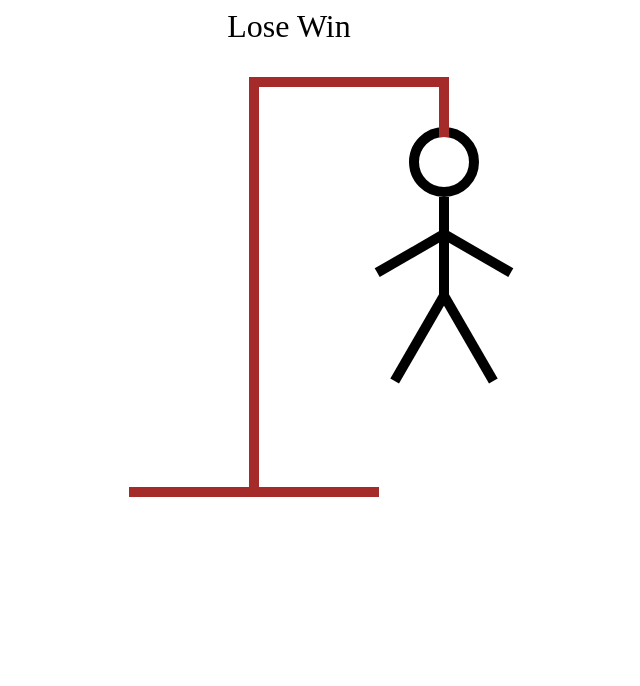
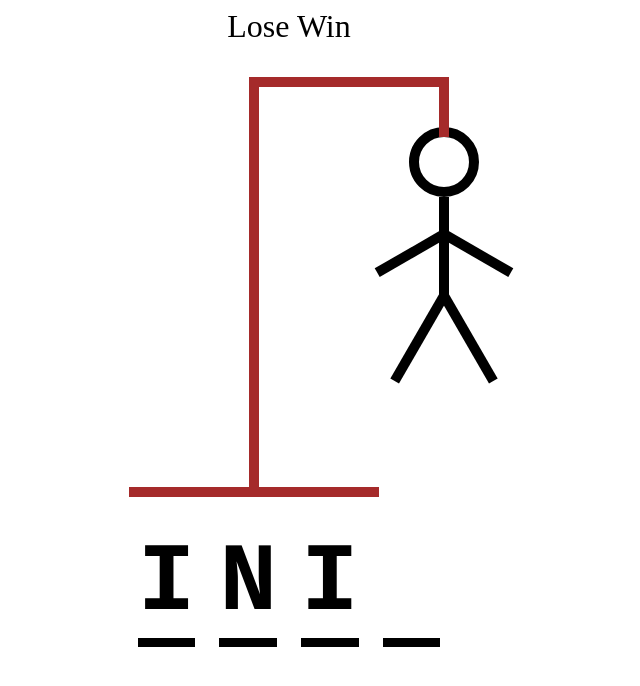
Before and after one commit to roKarp/hangedman, a React (Vite) app: page / in a window 1280 px wide. Shown: the top 686 px of the page, without its empty margins (351-991 px from the left). Built offline with nearby package versions, Linux system fonts and the light colour scheme.

Commit message:
added word logic

```diff
--- a/src/components/HangmanWord.tsx
+++ b/src/components/HangmanWord.tsx
@@ -1,3 +1,30 @@
 export function HangmanWord() {
+    const word = "init"
+    const guesses = ["i", "h", "n"]
+    return (
+        <div
+            style={{
+                display: "flex",
+                gap: ".25em",
+                fontSize: "6rem",
+                fontWeight: "bold",
+                textTransform: "uppercase",
+                fontFamily: "monospace"
+            }}
+        >
+            {word.split("").map((letter, index) => (
+            <span style={{ borderBottom: ".1em solid black"}} key={index}>
+                <span style={{
+                    visibility: guesses.includes(letter)
+                    ? "visible"
+                    : "hidden",
+                }}
+            >
 
+                {letter}
+                </span>
+            </span>
+            ))}
+        </div>
+    )
 }
```
